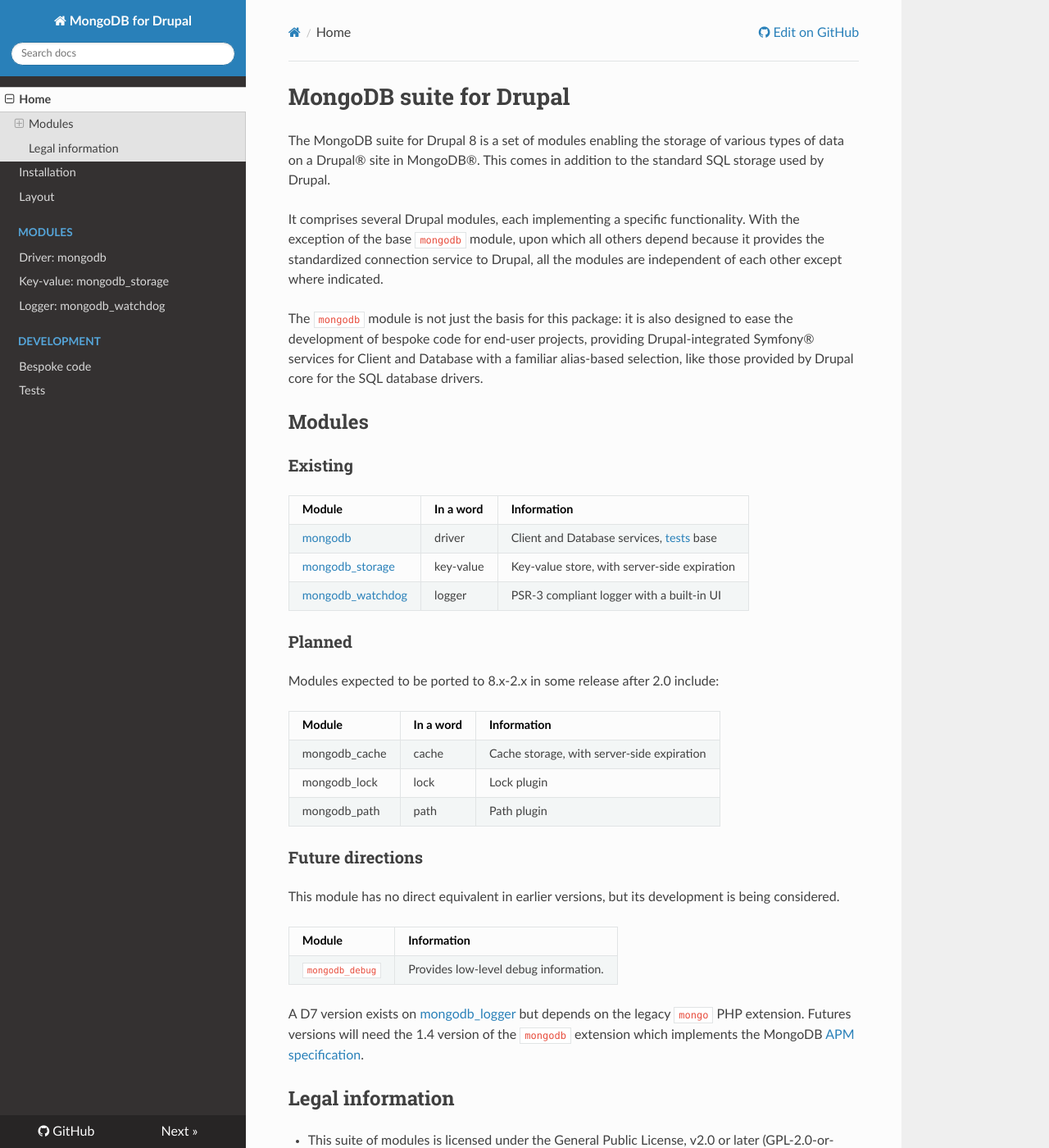
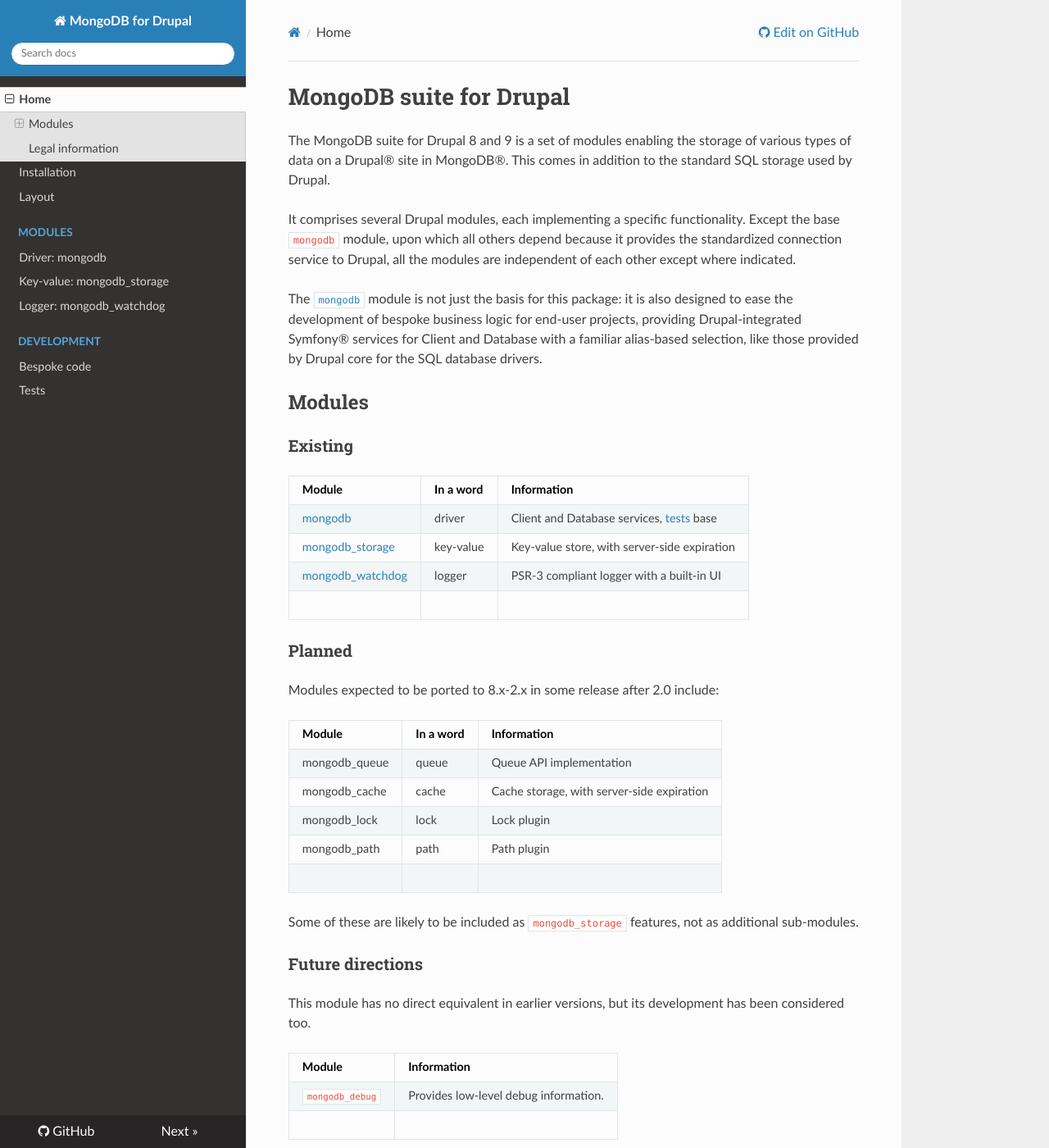
Before and after one commit to fgm/mongodb, an MkDocs documentation site: the page built from docs/index.md, in a window 1280 px wide and 1400 px high. Shown: the whole window at 82% size. Built offline with MkDocs 1.6.1, drawn with Linux system fonts in a browser that asks for light colours; nearby versions of some CDN libraries; some of the changed text lies outside the part shown.

Commit message:
Issue #3091345: remove deprecations, update docs for D9.

```diff
--- a/docs/index.md
+++ b/docs/index.md
@@ -1,30 +1,31 @@
 # MongoDB suite for Drupal
 
-The MongoDB suite for Drupal 8 is a set of modules enabling the storage of
+The MongoDB suite for Drupal 8 and 9 is a set of modules enabling the storage of
 various types of data on a Drupal&reg; site in MongoDB&reg;. This comes in
 addition to the standard SQL storage used by Drupal.
 
 It comprises several Drupal modules, each implementing a specific functionality.
-With the exception of the base `mongodb` module, upon which all others depend
-because it provides the standardized connection service to Drupal, all the
-modules are independent of each other except where indicated.
+Except the base `mongodb` module, upon which all others depend because it
+provides the standardized connection service to Drupal, all the modules are
+independent of each other except where indicated.
 
-The `mongodb` module is not just the basis for this package: it is also
-designed to ease the development of bespoke code for end-user projects,
-providing Drupal-integrated Symfony&reg; services for Client and Database with a
-familiar alias-based selection, like those provided by Drupal core for the SQL
-database drivers.
+The [`mongodb`](modules/mongodb.md) module is not just the basis for this
+package: it is also designed to ease the development of bespoke business logic
+for end-user projects, providing Drupal-integrated Symfony&reg; services for
+Client and Database with a familiar alias-based selection, like those provided
+by Drupal core for the SQL database drivers.
 
 
 ## Modules
 
 ### Existing
 
-Module              | In a word | Information
---------------------|-----------|-------------------------------------------
-[mongodb]           | driver    | Client and Database services, [tests] base
-[mongodb_storage]   | key-value | Key-value store, with server-side expiration
-[mongodb_watchdog]  | logger    | PSR-3 compliant logger with a built-in UI
+| Module              | In a word | Information                                  |
+|---------------------|-----------|----------------------------------------------|
+| [mongodb]           | driver    | Client and Database services, [tests] base   |
+| [mongodb_storage]   | key-value | Key-value store, with server-side expiration |
+| [mongodb_watchdog]  | logger    | PSR-3 compliant logger with a built-in UI    |
+| &nbsp;              |           |                                              |
 
 [mongodb]: /modules/mongodb
 [mongodb_storage]: /modules/mongodb_storage
@@ -36,25 +37,31 @@ Module              | In a word | Information
 
 Modules expected to be ported to 8.x-2.x in some release after 2.0 include:
 
-Module              | In a word | Information
---------------------|-----------|-------------------------------------------
-mongodb_cache       | cache     | Cache storage, with server-side expiration
-mongodb_lock        | lock      | Lock plugin
-mongodb_path        | path      | Path plugin
+| Module              | In a word | Information                                |
+|---------------------|-----------|--------------------------------------------|
+| mongodb_queue       | queue     | Queue API implementation                   |
+| mongodb_cache       | cache     | Cache storage, with server-side expiration |
+| mongodb_lock        | lock      | Lock plugin                                |
+| mongodb_path        | path      | Path plugin                                |
+| &nbsp;              |           |                                            |
+
+Some of these are likely to be included as `mongodb_storage` features, not as
+additional sub-modules.
 
 
 ### Future directions
 
 This module has no direct equivalent in earlier versions, but its development
-is being considered.
+has been considered too.
 
 Module           | Information
 -----------------|-------------------------------------------------------
 `mongodb_debug`  | Provides low-level debug information.
+&nbsp;           |
 
-A D7 version exists on [mongodb_logger] but depends on the legacy `mongo` PHP
-extension. Futures versions will need the 1.4 version of the `mongodb` extension
-which implements the MongoDB [APM specification].
+A D7 version exists as the [mongodb_logger] project, but it depends on the
+legacy `mongo` PHP extension. Futures versions will need the 1.5 version of the
+`mongodb` extension which implements the MongoDB [APM specification].
 
 [APM specification]: http://php.net/manual/fr/mongodb.tutorial.apm.php
 [mongodb_logger]: https://github.com/FGM/mongodb_logger/
```
Also changed, not shown: docs/install.md (+15 -14 lines), 11 other files.
